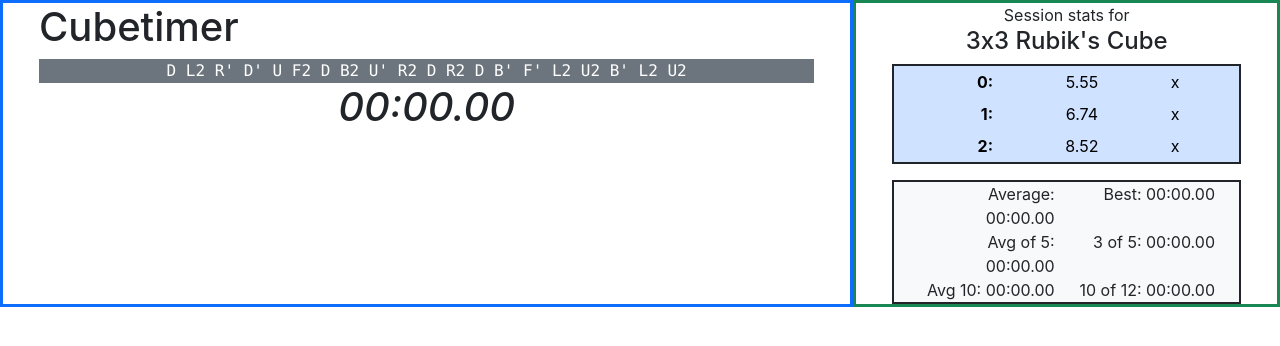
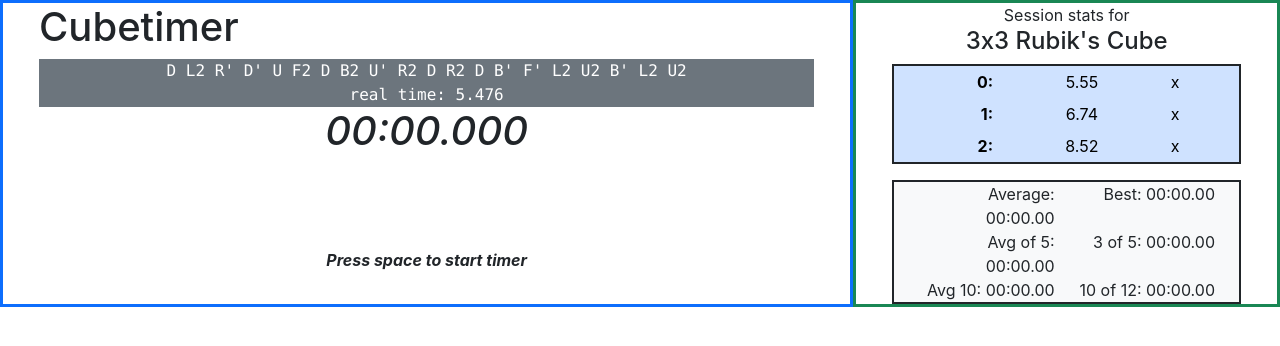
Before and after one commit to Scott-Gibson-Coding/pern-cubetimer, a React (Create React App) app in the folder frontend/: page / in a window 1280 px wide. Shown: the top 346 px of the page. Built offline with nearby package versions, Linux system fonts and the light colour scheme.

Commit message:
Add basic timer that starts on page load

```diff
--- a/frontend/src/Components/Timer.js
+++ b/frontend/src/Components/Timer.js
@@ -3,20 +3,44 @@
 
 const Timer = () => {
   const [scramble, setScramble] = useState("getting scramble...");
+  const [start, setStart] = useState(0);
+  const [time, setTime] = useState(0);
 
   // get scramble on page load
   useEffect(() => {
     setScramble(getScramble());
+    setStart(window.performance.now());
   }, []);
+
+  // create interval for timer
+  useEffect(() => {
+    const dur = 37;
+    const interval = setInterval(() => {
+      setTime(window.performance.now() - start);
+    }, dur);
+
+    return () => clearInterval(interval);
+  }, [time]);
 
   /* PAGE CONTENT */
   return (
-    <div className="container">
-      <h1 className="fs-1">Cubetimer</h1>
-      <div className="bg-secondary text-white text-center font-monospace">
-        {scramble}
+    <div className="h-100 d-flex flex-column justify-content-between">
+      <div className="container">
+        <h1 className="fs-1">Cubetimer</h1>
+        <div className="bg-secondary text-white text-center font-monospace">
+          {scramble}
+        </div>
+        <div className="bg-secondary text-white text-center font-monospace">
+          real time: {(time / 1000).toFixed(3)}
+        </div>
+        <h1 className="text-center fst-italic">{"00:00.000"}</h1>
       </div>
-      <h1 className="text-center fst-italic">00:00.00</h1>
+
+      <div className="container my-3">
+        <p className="text-center fst-italic fw-bold">
+          Press space to start timer
+        </p>
+      </div>
     </div>
   );
 };
--- a/frontend/src/Utils/CubeUtils.js
+++ b/frontend/src/Utils/CubeUtils.js
@@ -38,9 +38,6 @@
       let move = sides[side] + directions[getRandomInt(directions.length)];
       scramble.push(move);
 
-      console.log(move);
-      console.log(isOpposite(last_side, side));
-
       last_last_side = last_side;
       last_side = side;
     }
```
